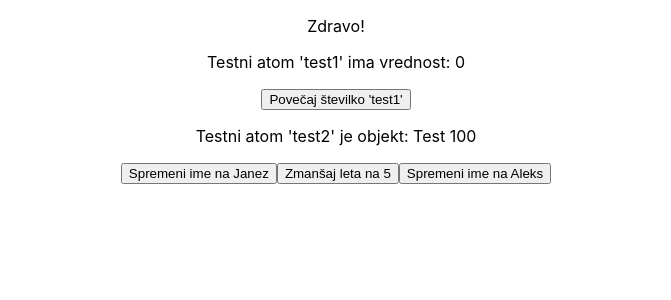
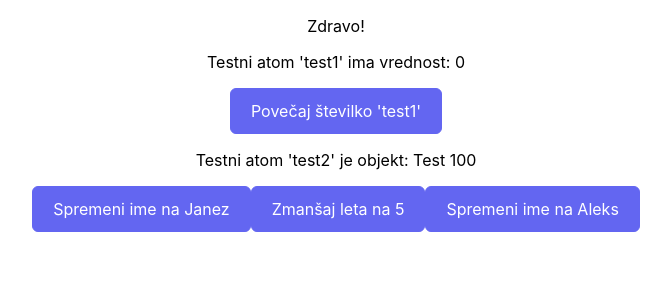
Before and after one commit to teol007/Praktikum2, a React (Create React App) app in the folder Frontend/pravozavsereact/: page / in a window 1280 px wide. Shown: the top 300 px of the page, without its empty margins (304-975 px from the left). Built offline with nearby package versions, Linux system fonts and the light colour scheme.

Commit message:
Dodana knjiznica PrimeReact #PVZ-5

```diff
--- a/Frontend/pravozavsereact/package.json
+++ b/Frontend/pravozavsereact/package.json
@@ -11,6 +11,7 @@
     "@types/react": "^18.2.6",
     "@types/react-dom": "^18.2.4",
     "jotai": "^2.1.0",
+    "primereact": "^9.3.1",
     "react": "^18.2.0",
     "react-dom": "^18.2.0",
     "react-scripts": "5.0.1",
--- a/Frontend/pravozavsereact/src/App.tsx
+++ b/Frontend/pravozavsereact/src/App.tsx
@@ -1,5 +1,7 @@
 import React from 'react';
 import './App.css';
+import "primereact/resources/themes/lara-light-indigo/theme.css";
+import "primereact/resources/primereact.min.css";
 import Greetings from './Components/Greetings/Greetings';
 import TestUseOfAtoms from './Components/TestUseOfAtoms/TestUseOfAtom';
 
--- a/Frontend/pravozavsereact/src/Components/TestUseOfAtoms/TestUseOfAtom.tsx
+++ b/Frontend/pravozavsereact/src/Components/TestUseOfAtoms/TestUseOfAtom.tsx
@@ -1,6 +1,7 @@
 import React from "react";
 import { useAtom } from "jotai";
 import { test1Atom, test2Atom } from "../../Atoms/TestsAtoms";
+import { Button } from 'primereact/button'
 
 export default function TestUseOfAtoms(): JSX.Element {
   const [test1, setTest1] = useAtom(test1Atom); //To je cisto isto kot useState(), samo da useAtom() vzame in ureja stanje, ki je narejeno nekje drugje
@@ -9,13 +10,13 @@ export default function TestUseOfAtoms(): JSX.Element {
   return (
     <>
       <p>Testni atom 'test1' ima vrednost: {test1}</p>
-      <button onClick={ ():void => setTest1(test1+1) }>Povečaj številko 'test1'</button>
+      <Button onClick={ ():void => setTest1(test1+1) }>Povečaj številko 'test1'</Button>
 
       <br />
       <p>Testni atom 'test2' je objekt: {test2.name} {test2.years}</p>
-      <button onClick={ ():void => setTest2({name: 'Janez', years:38}) }>Spremeni ime na Janez</button>
-      <button onClick={ ():void => setTest2({...test2, years: 5}) }>Zmanšaj leta na 5</button>
-      <button onClick={ ():void => setTest2((before) => { return {...before, name: 'Aleks'} }) }>Spremeni ime na Aleks</button>
+      <Button onClick={ ():void => setTest2({name: 'Janez', years:38}) }>Spremeni ime na Janez</Button>
+      <Button onClick={ ():void => setTest2({...test2, years: 5}) }>Zmanšaj leta na 5</Button>
+      <Button onClick={ ():void => setTest2((before) => { return {...before, name: 'Aleks'} }) }>Spremeni ime na Aleks</Button>
     </>
     //Zadnji gumb je najboljsi nacin za spreminjanje stanja    parameter before je stanje tik pred spremembo
   );
--- a/Frontend/pravozavsereact/src/index.css
+++ b/Frontend/pravozavsereact/src/index.css
@@ -1,10 +1,12 @@
 body {
   margin: 0;
-  font-family: -apple-system, BlinkMacSystemFont, 'Segoe UI', 'Roboto', 'Oxygen',
+  /* font-family: -apple-system, BlinkMacSystemFont, 'Segoe UI', 'Roboto', 'Oxygen',
     'Ubuntu', 'Cantarell', 'Fira Sans', 'Droid Sans', 'Helvetica Neue',
-    sans-serif;
+    sans-serif; */
   -webkit-font-smoothing: antialiased;
   -moz-osx-font-smoothing: grayscale;
+
+  font-family: var(--font-family);
 }
 
 code {
```
Also changed, not shown: 1 other file (tests, documents, lock files or other folders).
